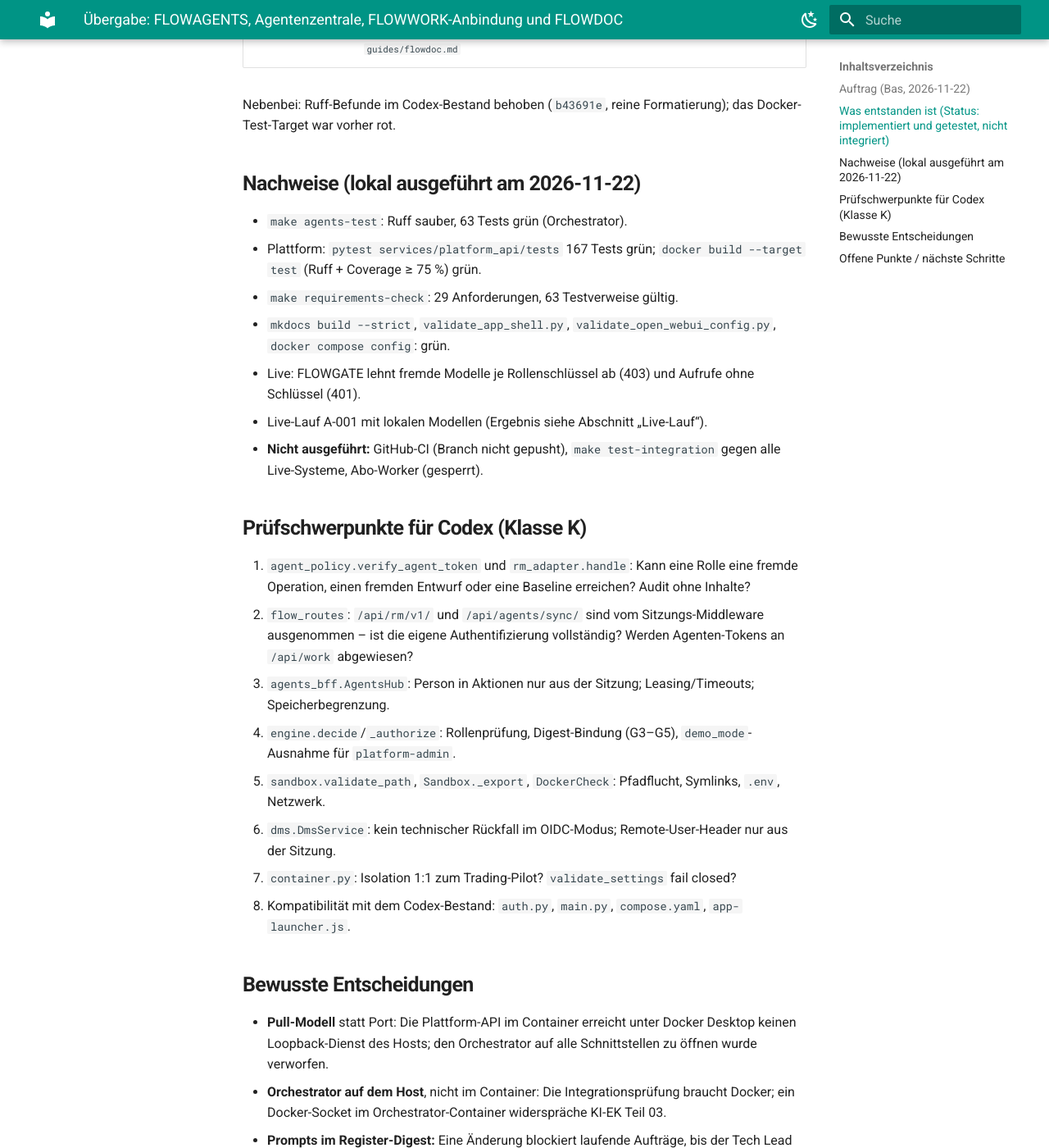
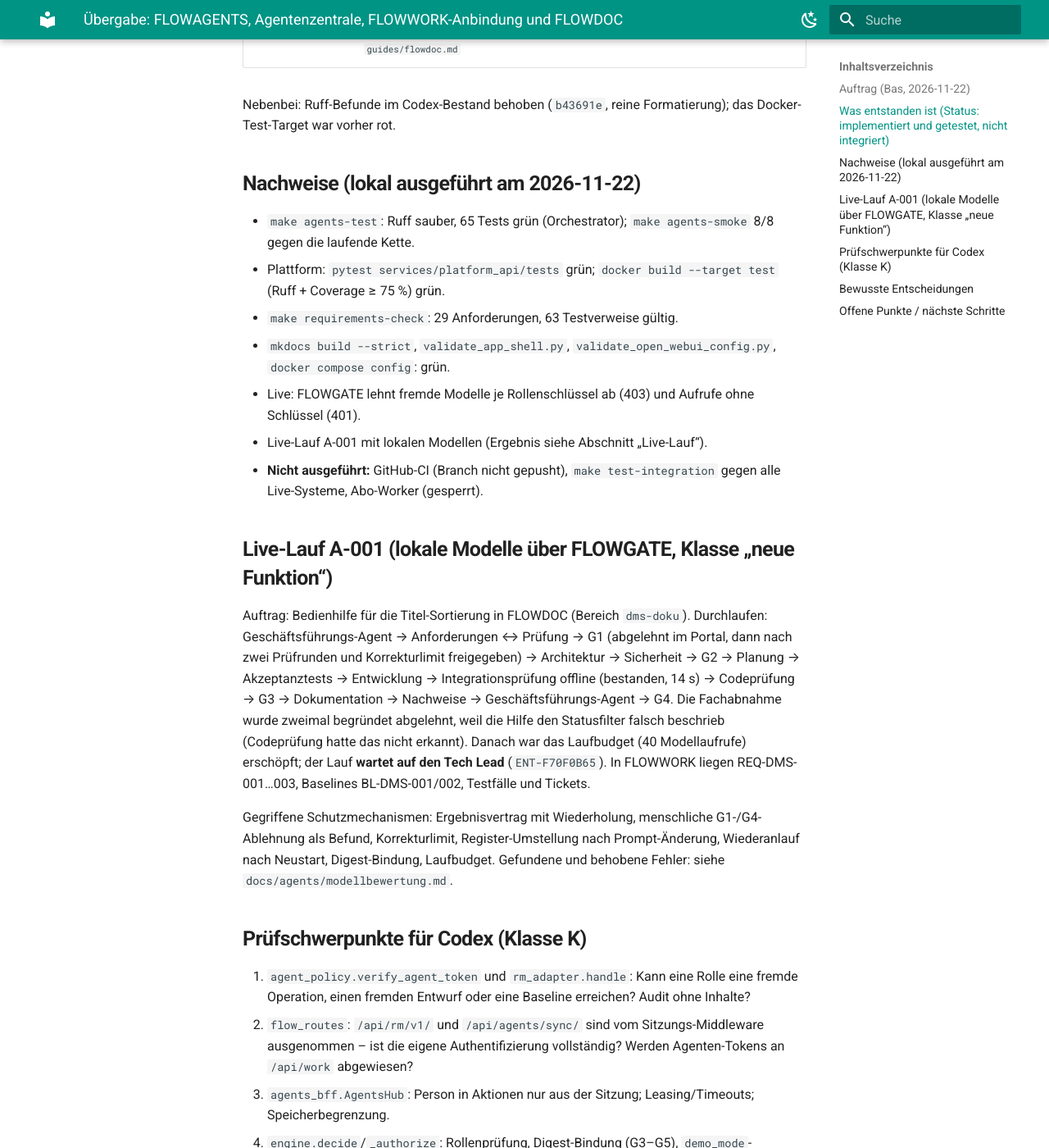
Before and after one commit to BasKjell/ERP_Eigenbau, an MkDocs documentation site: the page built from docs/handoffs/flow-agents-2026-11-22.md, in a window 1280 px wide and 1400 px high, scrolled down 1422 px. Shown: the whole window at 82% size. Built offline with MkDocs 1.6.1 and Material for MkDocs 9.7.7, drawn with Linux system fonts in a browser that asks for light colours.

Commit message:
docs: Ergebnis des Live-Laufs A-001 in Übergabe und Modellbewertung
Agent: claude-code / claude-opus-5-5
Co-Authored-By: Claude Opus 5.5 <noreply@anthropic.com>

```diff
--- a/docs/handoffs/flow-agents-2026-11-22.md
+++ b/docs/handoffs/flow-agents-2026-11-22.md
@@ -34,8 +34,8 @@ Docker-Test-Target war vorher rot.
 
 ## Nachweise (lokal ausgeführt am 2026-11-22)
 
-- `make agents-test`: Ruff sauber, 63 Tests grün (Orchestrator).
-- Plattform: `pytest services/platform_api/tests` 167 Tests grün; `docker build --target test`
+- `make agents-test`: Ruff sauber, 65 Tests grün (Orchestrator); `make agents-smoke` 8/8 gegen die laufende Kette.
+- Plattform: `pytest services/platform_api/tests` grün; `docker build --target test`
   (Ruff + Coverage ≥ 75 %) grün.
 - `make requirements-check`: 29 Anforderungen, 63 Testverweise gültig.
 - `mkdocs build --strict`, `validate_app_shell.py`, `validate_open_webui_config.py`, `docker compose config`: grün.
@@ -43,6 +43,21 @@ Docker-Test-Target war vorher rot.
 - Live-Lauf A-001 mit lokalen Modellen (Ergebnis siehe Abschnitt „Live-Lauf“).
 - **Nicht ausgeführt:** GitHub-CI (Branch nicht gepusht), `make test-integration` gegen alle
   Live-Systeme, Abo-Worker (gesperrt).
+
+## Live-Lauf A-001 (lokale Modelle über FLOWGATE, Klasse „neue Funktion“)
+
+Auftrag: Bedienhilfe für die Titel-Sortierung in FLOWDOC (Bereich `dms-doku`).
+Durchlaufen: Geschäftsführungs-Agent → Anforderungen ↔ Prüfung → G1 (abgelehnt im Portal, dann
+nach zwei Prüfrunden und Korrekturlimit freigegeben) → Architektur → Sicherheit → G2 → Planung →
+Akzeptanztests → Entwicklung → Integrationsprüfung offline (bestanden, 14 s) → Codeprüfung → G3 →
+Dokumentation → Nachweise → Geschäftsführungs-Agent → G4. Die Fachabnahme wurde zweimal begründet
+abgelehnt, weil die Hilfe den Statusfilter falsch beschrieb (Codeprüfung hatte das nicht erkannt).
+Danach war das Laufbudget (40 Modellaufrufe) erschöpft; der Lauf **wartet auf den Tech Lead**
+(`ENT-F70F0B65`). In FLOWWORK liegen REQ-DMS-001…003, Baselines BL-DMS-001/002, Testfälle und Tickets.
+
+Gegriffene Schutzmechanismen: Ergebnisvertrag mit Wiederholung, menschliche G1-/G4-Ablehnung als
+Befund, Korrekturlimit, Register-Umstellung nach Prompt-Änderung, Wiederanlauf nach Neustart,
+Digest-Bindung, Laufbudget. Gefundene und behobene Fehler: siehe `docs/agents/modellbewertung.md`.
 
 ## Prüfschwerpunkte für Codex (Klasse K)
 
```
Also changed, not shown: docs/agents/modellbewertung.md (+2 -1 lines).
